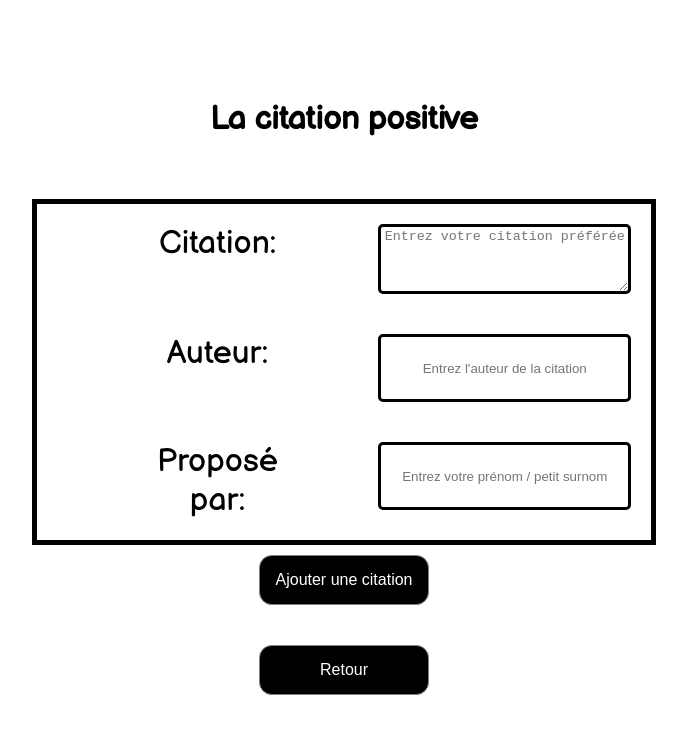
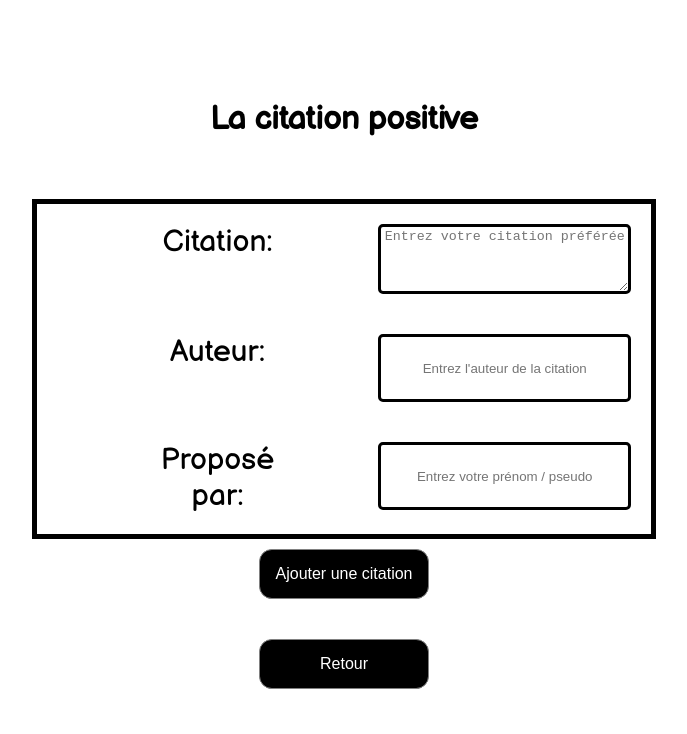
Before and after one commit to marajaga/quotebox-react, a React (Create React App) app: page / in a window 1280 px wide. Both pictures are taken after a click on the button "Proposer une citation". Shown: the top 734 px of the page, without its empty margins (296-983 px from the left). Built offline with nearby package versions, Linux system fonts and the light colour scheme; no server answers.

Commit message:
modified app

```diff
--- a/src/components/Form.js
+++ b/src/components/Form.js
@@ -37,7 +37,7 @@ function Form() {
                 </div>
                 <div className="form-flex">
                     <label htmlFor="contributor" className="form-label">Proposé par:</label>
-                    <input type="text" className="form-control" id="contributor" placeholder="Entrez votre prénom / petit surnom" value={contributor} onChange={e => setContributor(e.target.value)} />
+                    <input type="text" className="form-control" id="contributor" placeholder="Entrez votre prénom / pseudo" value={contributor} onChange={e => setContributor(e.target.value)} />
                 </div>
             </div>
             <button onClick={createQuote} className="btn btn-sucess btn-design">Ajouter une citation</button>
--- a/src/index.css
+++ b/src/index.css
@@ -50,6 +50,7 @@ code {
   margin: 100px 0px 30px 0px;
   outline: 0;
   cursor: grab;
+  text-align: center;
 }
 
 .btn-design{
@@ -123,10 +124,12 @@ code {
 
 .form-label{
   width: 30%;
+  font-size: 18px;
 }
 @media screen and (min-width: 700px) {
   .form-label{
     padding: 0px 100px;
+    font-size: 30px;
   }
 }
 
```
